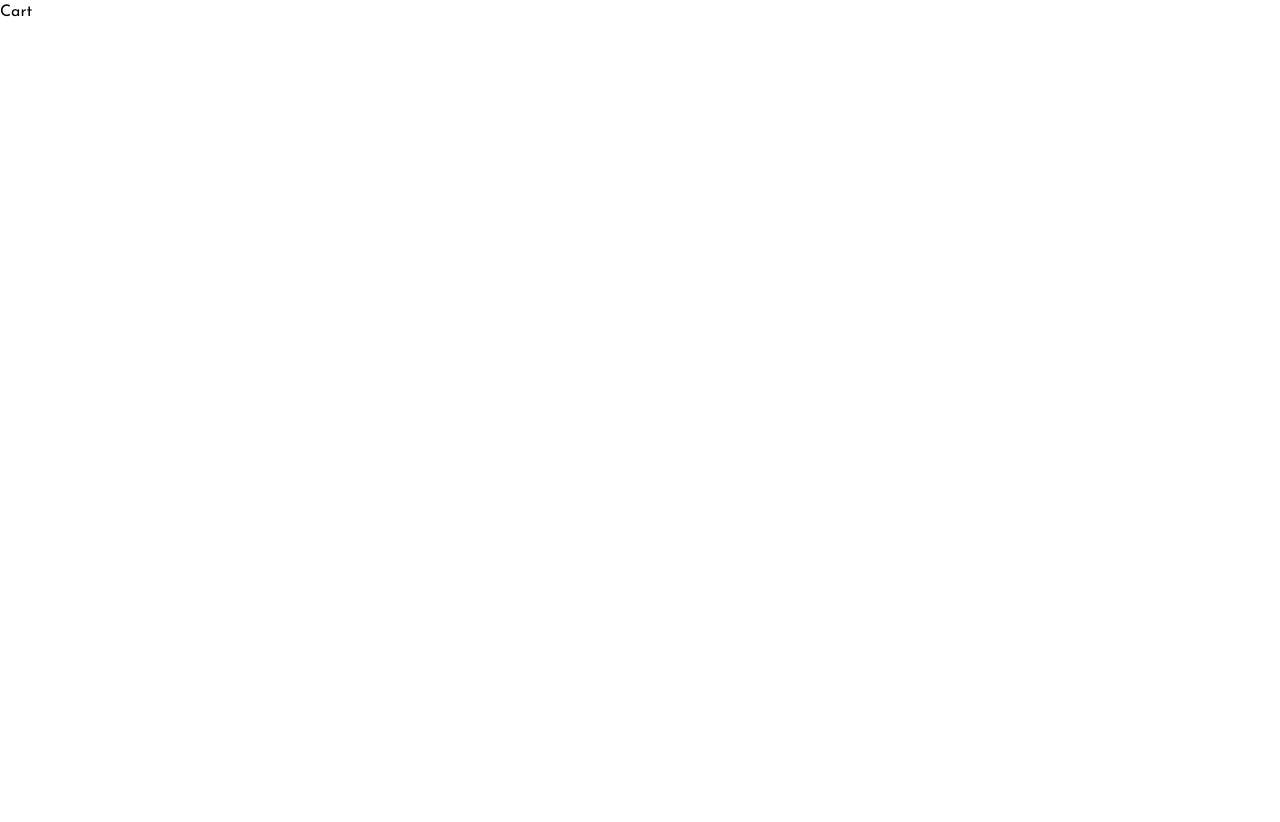
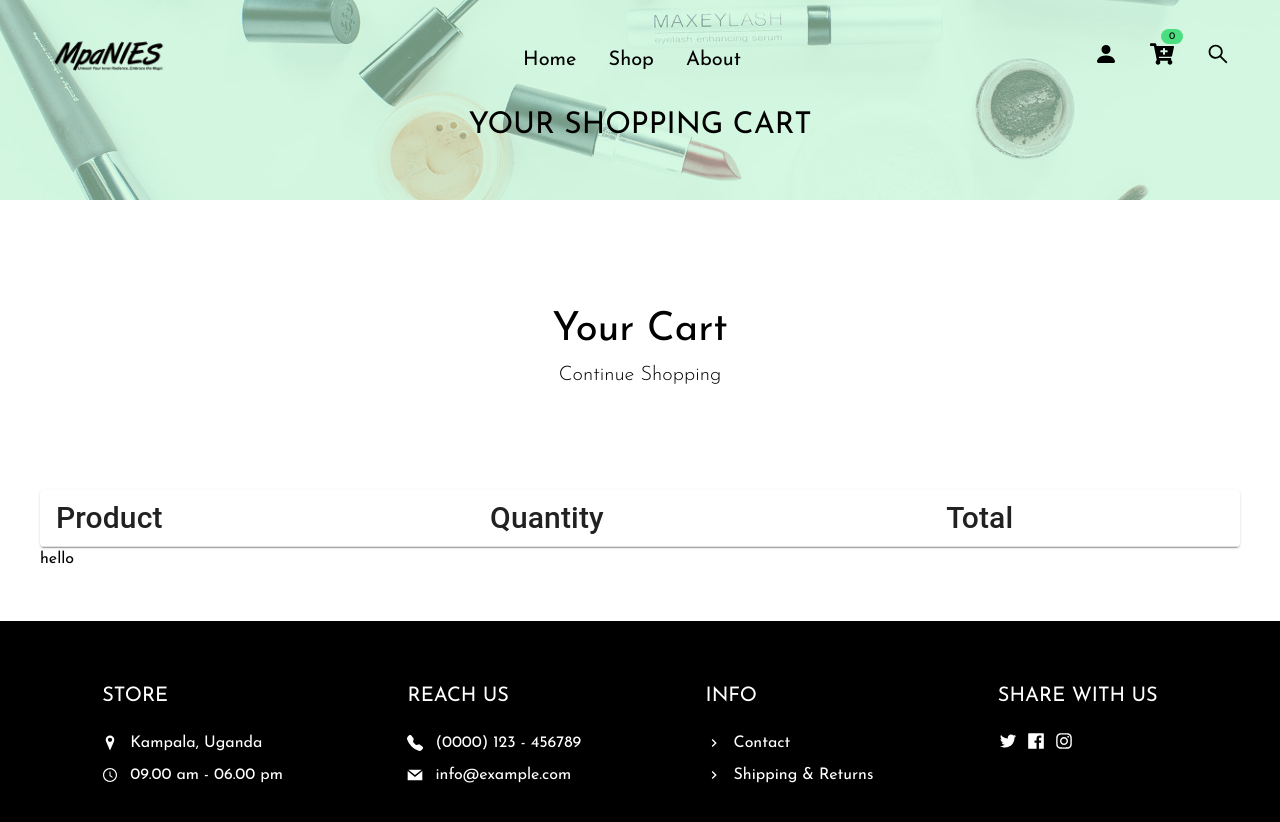
Before and after one commit to Vladmir-dev/mpanies, a React (Vite) app: page /cart in a window 1280 px wide. Shown: the top 822 px of the page. Before the commit the page ends 800 px from the top, so only its background shows below. Built offline with nearby package versions, Linux system fonts and the light colour scheme.

Commit message:
added cart

```diff
--- a/package.json
+++ b/package.json
@@ -13,7 +13,7 @@
     "@emotion/react": "^11.11.1",
     "@emotion/styled": "^11.11.0",
     "@mui/icons-material": "^5.14.0",
-    "@mui/material": "^5.14.0",
+    "@mui/material": "^5.14.11",
     "@reduxjs/toolkit": "^1.9.6",
     "axios": "^1.5.1",
     "jquery": "^3.7.0",
--- a/src/App.jsx
+++ b/src/App.jsx
@@ -11,8 +11,8 @@ import { Provider } from "react-redux";
 import Login from "./pages/Login";
 import SignUp from "./pages/SignUp";
 import Otp from "./pages/Otp";
-import Cart from "./pages/Cart";
-import checkout from "./pages/Checkout";
+import CartPage from "./pages/CartPage";
+import Checkout from "./pages/Checkout";
 
 function App() {
   // const [count, setCount] = useState(0)
@@ -29,8 +29,8 @@ function App() {
               <Route path="/login" element={<Login />} />
               <Route path="/signUp" element={<SignUp />} />
               <Route path="/otp" element={<Otp />} />
-              <Route path="/cart" element={<Cart />} />
-              <Route path="/checkout" element={<checkout />} />
+              <Route path="/cart" element={<CartPage />} />
+              <Route path="/checkout" element={<Checkout />} />
             </Routes>
           </BrowserRouter>
         </PersistGate>
--- /dev/null
+++ b/src/components/Cart.jsx
@@ -0,0 +1,89 @@
+import React from "react";
+import "./cart.css";
+import Table from "@mui/material/Table";
+import TableBody from "@mui/material/TableBody";
+import TableCell from "@mui/material/TableCell";
+import TableContainer from "@mui/material/TableContainer";
+import TableHead from "@mui/material/TableHead";
+import TableRow from "@mui/material/TableRow";
+import Paper from "@mui/material/Paper";
+import { useSelector, useDispatch } from "react-redux";
+import { add_to_cart, decrease_qty } from "../features/cart/cartActions";
+
+const Cart = () => {
+	const cart = useSelector((state) => state.cart.cartItems);
+	const dispatch = useDispatch();
+	return (
+		<div className="mt-[100px] mb-[50px]">
+			<TableContainer component={Paper} className="table">
+				<Table sx={{ minWidth: 1200 }} aria-label="simple table">
+					<TableHead>
+						<TableRow>
+							<TableCell>
+								<h1 className="text-[30px]">Product</h1>
+							</TableCell>
+							<TableCell>
+								<h1 className="text-[30px]">Quantity</h1>
+							</TableCell>
+
+							<TableCell className="text-[30px]">
+								<h1 className="text-[30px]">Total</h1>
+							</TableCell>
+						</TableRow>
+					</TableHead>
+					<TableBody>
+						{cart &&
+							cart.length > 0 &&
+							cart.map((item, index) => (
+								<TableRow>
+									<TableCell>
+										<div className="flex gap-8 p-2">
+											<img
+												src={item.image1}
+												className="w-[150px]"
+											/>
+											<div className="flex flex-col gap-3">
+												<h4 className="text-[20px]">
+													{item.name}
+												</h4>
+												<h4 className="font-light">
+													UGX {item.price}
+												</h4>
+											</div>
+										</div>
+									</TableCell>
+									<TableCell className="">
+										<div className="flex mt-[-100px] justify-between  items-center py-2 px-4 gap-5 w-[120px]  text-[18px] border-solid border-[1px] border-black">
+											<button
+												onClick={() =>
+													dispatch(decrease_qty(item))
+												}
+											>
+												-
+											</button>
+											<h4>{item.qty}</h4>
+											<button
+												onClick={() =>
+													dispatch(add_to_cart(item))
+												}
+											>
+												+
+											</button>
+										</div>
+									</TableCell>
+									<TableCell className="min-w-[100px]">
+										<h1 className="mt-[-100px]">
+											UGX {item.price * item.qty}
+										</h1>
+									</TableCell>
+								</TableRow>
+							))}
+					</TableBody>
+				</Table>
+			</TableContainer>
+			<div>hello</div>
+		</div>
+	);
+};
+
+export default Cart;
--- /dev/null
+++ b/src/components/cart.css
@@ -0,0 +1,44 @@
+/* Cart.css */
+.cart {
+  max-width: 800px;
+  margin: 0 auto;
+  padding: 20px;
+  border: 1px solid #ccc;
+  border-radius: 5px;
+  box-shadow: 0 0 10px rgba(0, 0, 0, 0.1);
+}
+
+.cart-headings {
+  display: flex;
+  justify-content: space-between;
+  padding: 10px 0;
+  font-weight: bold;
+  border-bottom: 1px solid #ccc; /* Add a bottom border to separate headings */
+}
+
+.cart-heading {
+  flex-basis: calc(33.33% - 20px); /* Adjust the width as needed */
+  text-align: center;
+}
+
+.divider {
+  border-top: 1px solid #ccc;
+  margin-top: 20px;
+}
+
+.cart-content {
+  display: flex;
+  justify-content: space-between;
+  align-items: center; /* Vertically align content with headers */
+  padding: 10px 0;
+  border-bottom: 1px solid #ccc; /* Add a bottom border to separate content */
+}
+
+.cart-item {
+  flex-basis: calc(33.33% - 20px); /* Adjust the width as needed */
+  text-align: center;
+}
+
+.cart-content:last-child {
+  border-bottom: none; /* Remove the border from the last content row */
+}
--- a/src/pages/Cart.jsx
+++ /dev/null
@@ -1,7 +0,0 @@
-import React from "react";
-
-const Cart = () => {
-	return <div>Cart</div>;
-};
-
-export default Cart;
--- /dev/null
+++ b/src/pages/CartPage.jsx
@@ -0,0 +1,45 @@
+import React from "react";
+import Navbar from "../components/Navbar";
+import breadcrumb from "../assets/breadcrumb.jpg";
+import { Link } from "react-router-dom";
+import Cart from "../components/Cart";
+import Footer from "../components/Footer";
+
+const CartPage = () => {
+	const bgImageStyle = {
+		backgroundImage: ` url(${breadcrumb})`,
+		backgroundPosition: "center center",
+		backgroundRepeat: "no-repeat",
+		backgroundSize: "cover",
+		// transition: "background 0.6s ease-in-out",
+		backgroundAttachment: "fixed",
+	};
+
+	return (
+		<div className="box-border font-sans">
+			<Navbar />
+			<div style={bgImageStyle} className="h-[200px] w-full">
+				<div className="flex justify-center items-center h-full  bg-green-200/60">
+					<h1 className="uppercase text-[30px] mt-[50px]">
+						YOUR SHOPPING CART
+					</h1>
+				</div>
+			</div>
+			<div className="mt-[100px] flex flex-col justify-center items-center">
+				<h1 className="text-[40px]">Your Cart</h1>
+				<Link to="/shop">
+					<h2 className="text-[20px] font-light cursor-pointer hover:text-green-500">
+						Continue Shopping
+					</h2>
+				</Link>
+
+				<div>
+					<Cart />
+				</div>
+			</div>
+			<Footer />
+		</div>
+	);
+};
+
+export default CartPage;
```
Also changed, not shown: 1 other file (tests, documents, lock files or other folders).
